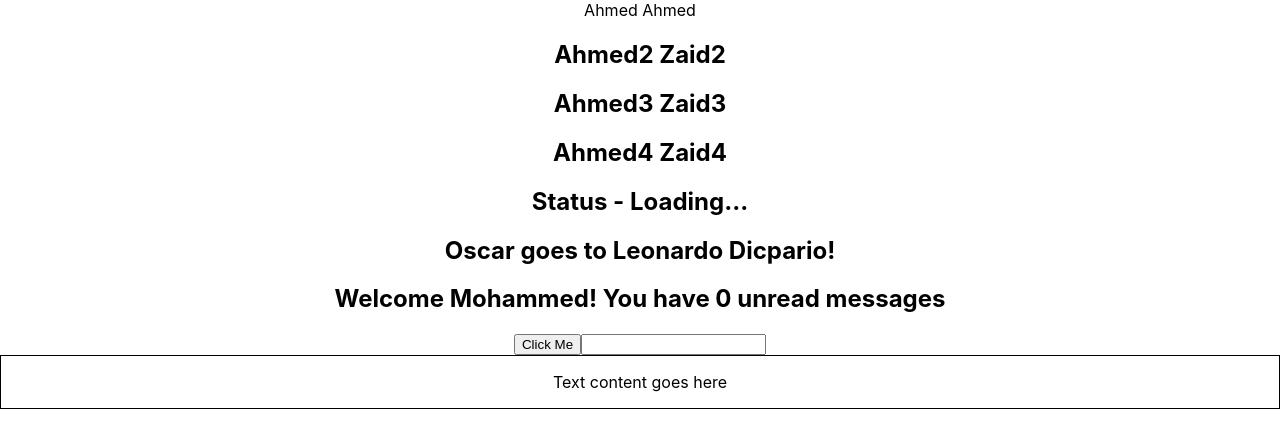
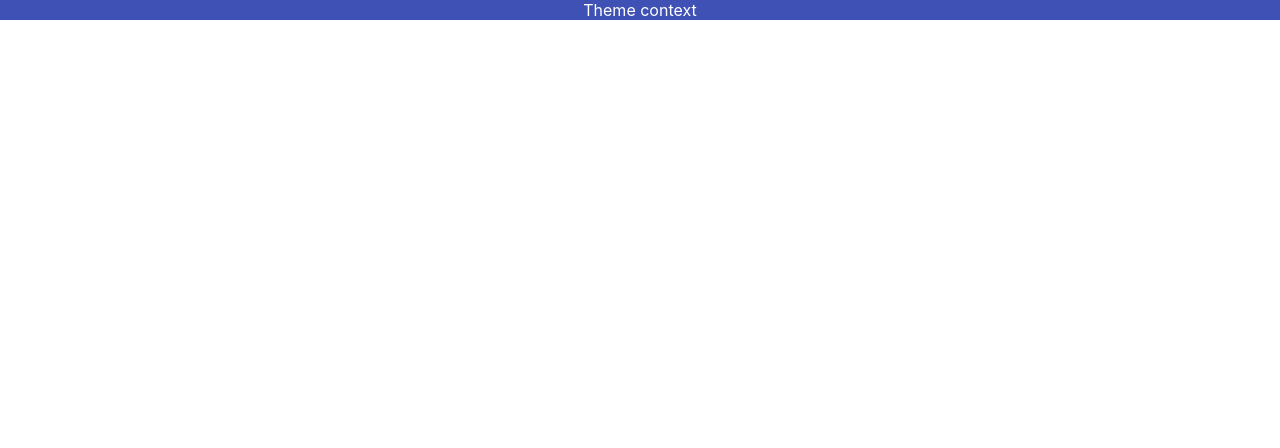
Before and after one commit to MohJamal/React-TypeScript, a React (Create React App) app: page / in a window 1280 px wide. Shown: the top 448 px of the page. Built offline with nearby package versions, Linux system fonts and the light colour scheme.

Commit message:
usecontext hook (theme context)

```diff
--- a/src/App.tsx
+++ b/src/App.tsx
@@ -1,51 +1,14 @@
+import { ThemeContextProvider } from "./components/context/ThemeContext";
+import { Box } from "./components/context/Box";
+
 import "./App.css";
-import Button from "./components/Button";
-import Container from "./components/Container";
-import Greet from "./components/Greet";
-import Heading from "./components/Heading";
-import Input from "./components/Input";
-import Oscar from "./components/Oscar";
-import Person from "./components/Person";
-import PersonList from "./components/PersonList";
-import Status from "./components/Status";
 
 function App() {
-  const personName = {
-    first: "Ahmed",
-    last: "Zaid",
-  };
-
-  const namesList = [
-    {
-      first: "Ahmed2",
-      last: "Zaid2",
-    },
-    {
-      first: "Ahmed3",
-      last: "Zaid3",
-    },
-    {
-      first: "Ahmed4",
-      last: "Zaid4",
-    },
-  ];
-
   return (
     <div className="App">
-      {/* <Greet name="Mohammed" messageCount={10} isLoggedIn={true} /> */}
-      <Person name={personName} />
-      <PersonList names={namesList} />
-      <Status status="loading" />
-      <Oscar>
-        <Heading>Oscar goes to Leonardo Dicpario!</Heading>
-      </Oscar>
-      <Greet name="Mohammed" isLoggedIn={true} />
-      <Button
-        handleClick={(event, id) => console.log("Button Clicked", event, id)}
-      />
-      <Input value="" handleChange={(event) => console.log(event)} />
-
-      <Container styles={{ border: "1px solid black", padding: "1rem" }} />
+      <ThemeContextProvider>
+        <Box />
+      </ThemeContextProvider>
     </div>
   );
 }
--- /dev/null
+++ b/src/components/context/Box.tsx
@@ -0,0 +1,16 @@
+import { useContext } from "react";
+import { ThemeContext } from "./ThemeContext";
+
+export const Box = () => {
+  const theme = useContext(ThemeContext);
+  return (
+    <div
+      style={{
+        backgroundColor: theme.primary.main,
+        color: theme.primary.text,
+      }}
+    >
+      Theme context
+    </div>
+  );
+};
--- /dev/null
+++ b/src/components/context/ThemeContext.tsx
@@ -0,0 +1,10 @@
+import React, { createContext } from "react";
+import { theme } from "./theme";
+
+export const ThemeContext = createContext(theme);
+
+export const ThemeContextProvider = ({ children }) => {
+  return (
+    <ThemeContext.Provider value={theme}>{children}</ThemeContext.Provider>
+  );
+};
--- /dev/null
+++ b/src/components/context/theme.ts
@@ -0,0 +1,10 @@
+export const theme = {
+  primary: {
+    main: "#3f51b5",
+    text: "#fff",
+  },
+  secondary: {
+    main: "#f50057",
+    text: "#fff",
+  },
+};
```
